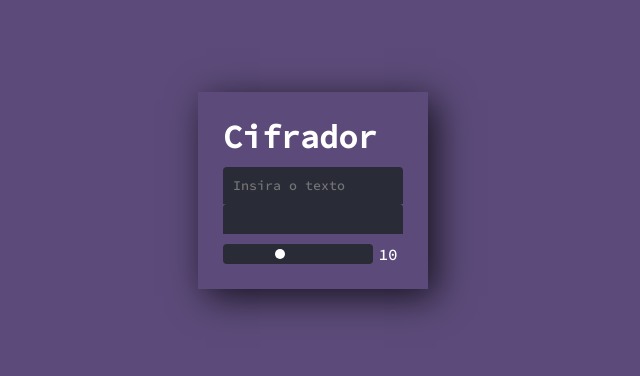
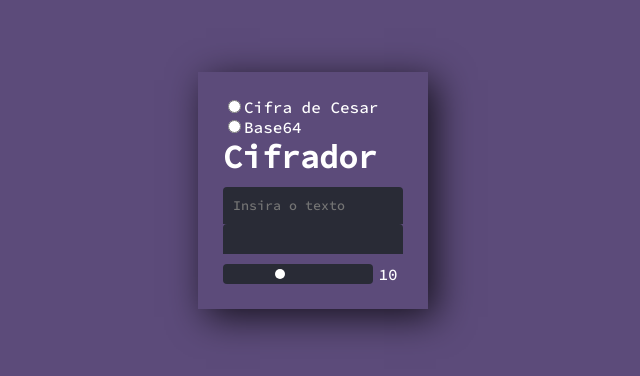
Before and after one commit to jeanramalho/passinhoDoRomano, a plain HTML site: page index.html in a window 1280 px wide. Shown: the part 218-594 px from the top of the page, without its empty margins (327-967 px from the left). Drawn offline with Linux system fonts and the light colour scheme.

Commit message:
radio Buttons implementados

```diff
--- a/index.html
+++ b/index.html
@@ -10,6 +10,14 @@
 </head>
 <body>
     <main>
+        <section>
+            <div>
+                <input type="radio" id="cifraCesar" name="radioBtn">Cifra de Cesar
+            </div>
+            <div>
+                <input type="radio" id="base64" name="radioBtn">Base64
+            </div>
+        </section>
         <h1>Cifrador</h1>
         <form action="" id="cifrador" autocomplete="off">
             <input type="text" id="input-original" spellcheck="false" placeholder="Insira o texto" name="text">
@@ -18,7 +26,6 @@
         <div class="range">
             <input type="range" id="range" value="10" min="1" max="26" oninput="this.nextElementSibling.value = this.value">
             <output>10</output>
-
         </div>
 
     </main>
--- a/js/script.js
+++ b/js/script.js
@@ -3,6 +3,10 @@ const inputOriginal = document.getElementById('input-original')
 const crifrador = document.getElementById('cifrador')
 const resultado = document.getElementById('resultado')
 const range = document.getElementById('range')
+
+var cifraCesar = document.getElementById('cifraCesar')
+var base64 = document.getElementById('base64')
+
 
 const tudoMaiusculo = () => {
     const arrayDePalavras = [...inputOriginal.value.toUpperCase()]
```
